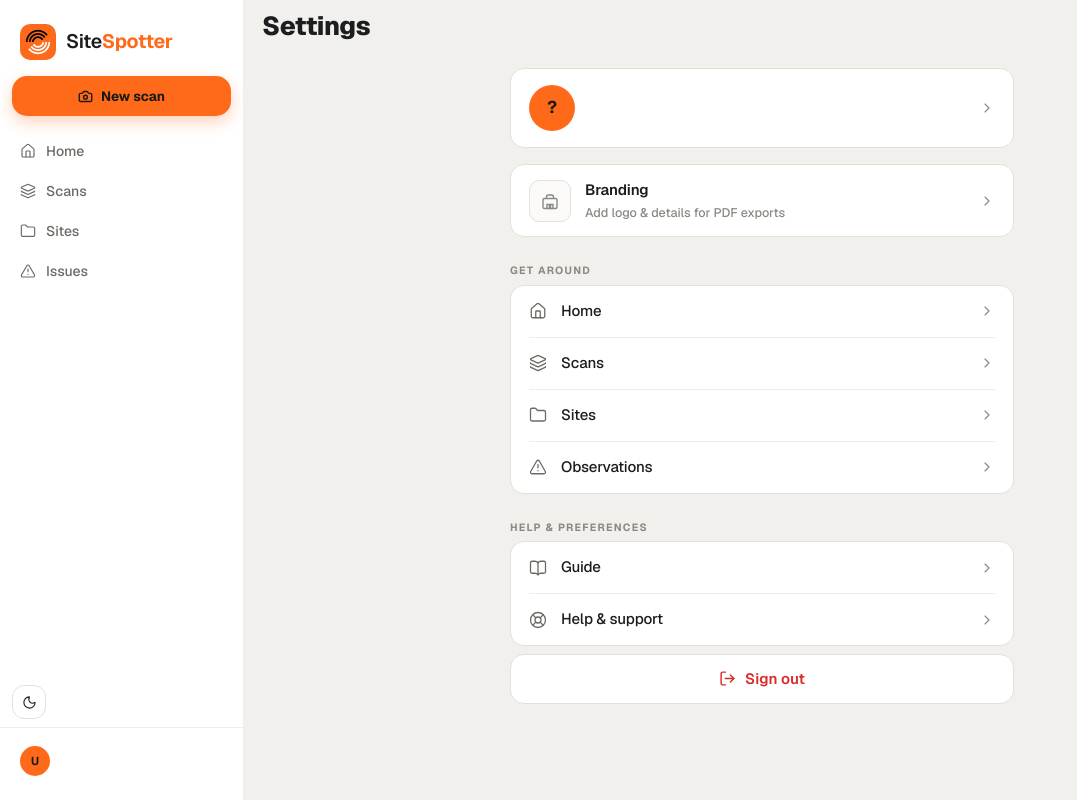
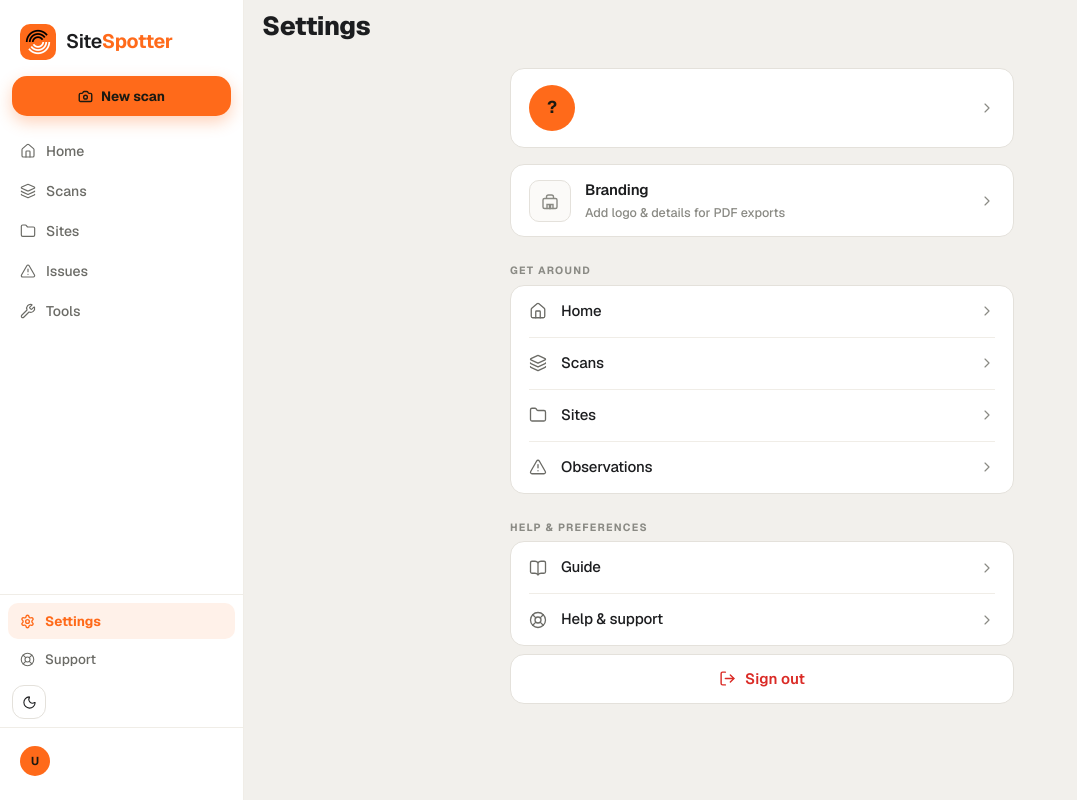
Before and after one commit to camgisinger/safetyscan, a Next.js app: page /settings in a window 1280 px wide. Shown: the whole page, without its empty margins (0-1077 px from the left). Built offline with nearby package versions, Linux system fonts and the light colour scheme; no server answers.

Commit message:
Add Tools to main nav, Settings & Support to desktop sidebar bottom
Co-Authored-By: Claude Sonnet 4.6 <noreply@anthropic.com>

```diff
--- a/components/DesktopSidebar.tsx
+++ b/components/DesktopSidebar.tsx
@@ -1,11 +1,11 @@
 'use client'
 import { usePathname, useRouter } from 'next/navigation'
-import { House, Layers, Folder, TriangleAlert, Camera } from 'lucide-react'
+import { House, Layers, Folder, TriangleAlert, Camera, Wrench, Settings, LifeBuoy } from 'lucide-react'
 import { useUser } from '../lib/UserContext'
 import { useCount } from '../lib/CountContext'
 import ThemeToggle from './ThemeToggle'
 
-type NavId = 'home' | 'scans' | 'sites' | 'issues'
+type NavId = 'home' | 'scans' | 'sites' | 'issues' | 'tools' | 'settings' | 'support'
 
 const APP_ROOTS = ['/dashboard', '/scans', '/sites', '/issues', '/profile', '/settings', '/tools', '/scan', '/guide', '/support', '/privacy', '/terms', '/help']
 
@@ -14,6 +14,12 @@ const NAV: { id: NavId; label: string; href: string; Icon: any }[] = [
   { id: 'scans',  label: 'Scans',  href: '/scans',     Icon: Layers },
   { id: 'sites',  label: 'Sites',  href: '/sites',     Icon: Folder },
   { id: 'issues', label: 'Issues', href: '/issues',    Icon: TriangleAlert },
+  { id: 'tools',  label: 'Tools',  href: '/tools',     Icon: Wrench },
+]
+
+const BOTTOM_NAV: { id: NavId; label: string; href: string; Icon: any }[] = [
+  { id: 'settings', label: 'Settings', href: '/settings', Icon: Settings },
+  { id: 'support',  label: 'Support',  href: '/support',  Icon: LifeBuoy },
 ]
 
 function toInitials(name: string | null, email: string | null) {
@@ -34,6 +40,9 @@ function activeId(pathname: string): NavId | null {
   if (pathname.startsWith('/scans'))     return 'scans'
   if (pathname.startsWith('/sites'))     return 'sites'
   if (pathname.startsWith('/issues'))    return 'issues'
+  if (pathname.startsWith('/tools'))     return 'tools'
+  if (pathname.startsWith('/settings') || pathname.startsWith('/profile')) return 'settings'
+  if (pathname.startsWith('/support'))   return 'support'
   return null
 }
 
@@ -121,6 +130,27 @@ export default function DesktopSidebar() {
 
       <div style={{ flex: 1 }} />
 
+      {/* Bottom nav — Settings & Support */}
+      <nav style={{ padding: '0 8px 4px', display: 'flex', flexDirection: 'column', gap: 2, borderTop: '1.5px solid var(--div)', paddingTop: 8 }}>
+        {BOTTOM_NAV.map(({ id, label, href, Icon }) => {
+          const on = active === id
+          return (
+            <button key={id} onClick={() => router.push(href)} style={{
+              width: '100%', height: 36, borderRadius: 10,
+              display: 'flex', alignItems: 'center', gap: 10,
+              padding: '0 12px',
+              background: on ? 'var(--brand-tint)' : 'transparent',
+              border: 'none', cursor: 'pointer', fontFamily: 'inherit',
+              color: on ? 'var(--amber)' : 'var(--text-secondary)',
+              fontWeight: on ? 700 : 500, fontSize: 13.5,
+            }}>
+              <Icon size={15} strokeWidth={on ? 2.2 : 1.75} />
+              <span>{label}</span>
+            </button>
+          )
+        })}
+      </nav>
+
       {/* Theme toggle */}
       <div style={{ padding: '4px 12px 8px' }}>
         <ThemeToggle compact />
```
